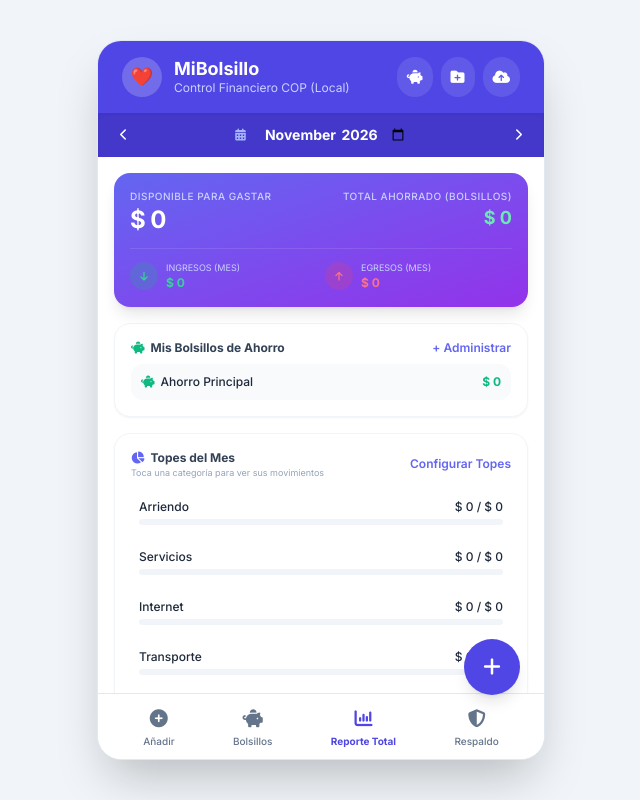
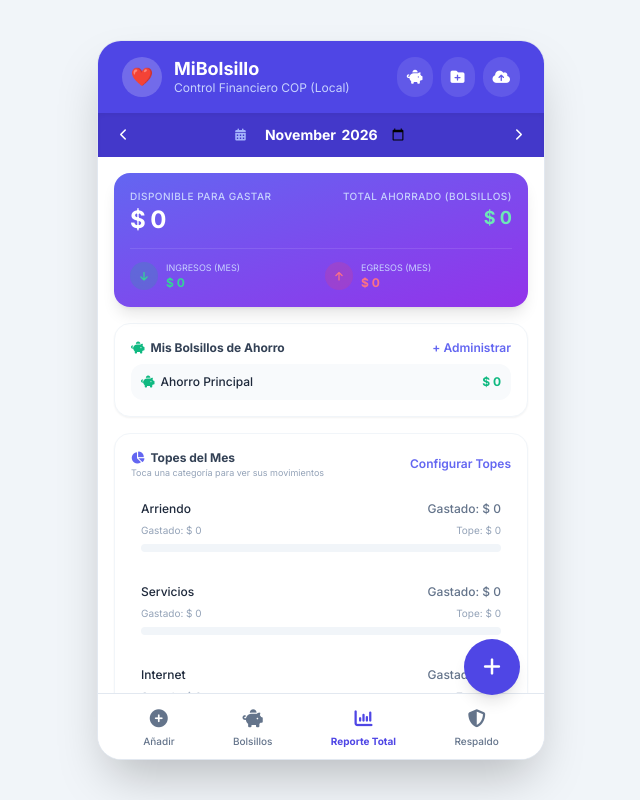
Before and after one commit to jorgelgomezlozada-debug/gestor-financiero, a plain HTML site: page index.html in a window 1280 px wide. Shown: the whole page, without its empty margins (319-959 px from the left). Drawn offline with nearby package versions, Linux system fonts and the light colour scheme.

Commit message:
index.html

```diff
--- a/index.html
+++ b/index.html
@@ -103,7 +103,7 @@
                 <div id="pockets-container" class="space-y-2"></div>
             </section>
 
-            <!-- TOPES DEL MES CON FILTRO POR CLIC -->
+            <!-- TOPES DEL MES CON FILTRO POR CLIC Y RESTANTE -->
             <section class="bg-white dark:bg-slate-800 rounded-2xl p-4 shadow-sm border border-slate-100 dark:border-slate-700">
                 <div class="flex justify-between items-center mb-3">
                     <div>
@@ -114,7 +114,7 @@
                     </div>
                     <button onclick="openModal('budget-modal')" class="text-xs text-indigo-500 font-semibold hover:underline">Configurar Topes</button>
                 </div>
-                <div id="budgets-container" class="space-y-2"></div>
+                <div id="budgets-container" class="space-y-3"></div>
             </section>
 
             <!-- MOVIMIENTOS -->
@@ -639,17 +639,39 @@
             getCurrentCategories().forEach(cat => {
                 const limit = state.budgets[`${state.selectedMonth}_${cat}`] || 0;
                 const spent = expenseTotals[cat] || 0;
+                const remaining = limit - spent;
                 const percentage = limit > 0 ? Math.min(Math.round((spent / limit) * 100), 100) : 0;
+                const isExceeded = limit > 0 && spent > limit;
                 const isSelected = state.selectedCategoryFilter === cat;
 
+                let remainingText = '';
+                let remainingClass = '';
+
+                if (limit > 0) {
+                    if (isExceeded) {
+                        remainingText = `Excedido: ${formatCOP(Math.abs(remaining))}`;
+                        remainingClass = 'text-rose-500 font-bold';
+                    } else {
+                        remainingText = `Restante: ${formatCOP(remaining)}`;
+                        remainingClass = 'text-slate-500 dark:text-slate-400';
+                    }
+                } else {
+                    remainingText = `Gastado: ${formatCOP(spent)}`;
+                    remainingClass = 'text-slate-500 dark:text-slate-400';
+                }
+
                 container.innerHTML += `
-                    <div onclick="filterByCategory('${cat}')" class="space-y-1 p-2 rounded-xl cursor-pointer transition-colors ${isSelected ? 'bg-indigo-50 dark:bg-indigo-950/40 border border-indigo-300 dark:border-indigo-700' : 'hover:bg-slate-50 dark:hover:bg-slate-700/50'}">
-                        <div class="flex justify-between text-xs font-medium">
+                    <div onclick="filterByCategory('${cat}')" class="space-y-1.5 p-2.5 rounded-xl cursor-pointer transition-colors ${isSelected ? 'bg-indigo-50 dark:bg-indigo-950/40 border border-indigo-300 dark:border-indigo-700' : 'hover:bg-slate-50 dark:hover:bg-slate-700/50'}">
+                        <div class="flex justify-between items-center text-xs font-medium">
                             <span class="${isSelected ? 'font-bold text-indigo-600 dark:text-indigo-300' : ''}">${cat}</span>
-                            <span>${formatCOP(spent)} / ${formatCOP(limit)}</span>
+                            <span class="${remainingClass}">${remainingText}</span>
                         </div>
-                        <div class="w-full bg-slate-100 dark:bg-slate-700 h-1.5 rounded-full overflow-hidden">
-                            <div class="bg-indigo-500 h-full rounded-full" style="width: ${percentage}%"></div>
+                        <div class="flex justify-between items-center text-[10px] text-slate-400">
+                            <span>Gastado: ${formatCOP(spent)}</span>
+                            <span>Tope: ${formatCOP(limit)}</span>
+                        </div>
+                        <div class="w-full bg-slate-100 dark:bg-slate-700 h-2 rounded-full overflow-hidden">
+                            <div class="${isExceeded ? 'bg-rose-500' : 'bg-indigo-500'} h-full rounded-full transition-all duration-300" style="width: ${percentage}%"></div>
                         </div>
                     </div>
                 `;
@@ -728,7 +750,6 @@
                 badge.classList.add('hidden');
             }
 
-            // ORDENAR MOVIMIENTOS POR FECHA (De más reciente a más antiguo)
             filtered.sort((a, b) => new Date(b.date) - new Date(a.date));
 
             if (filtered.length === 0) {
```
